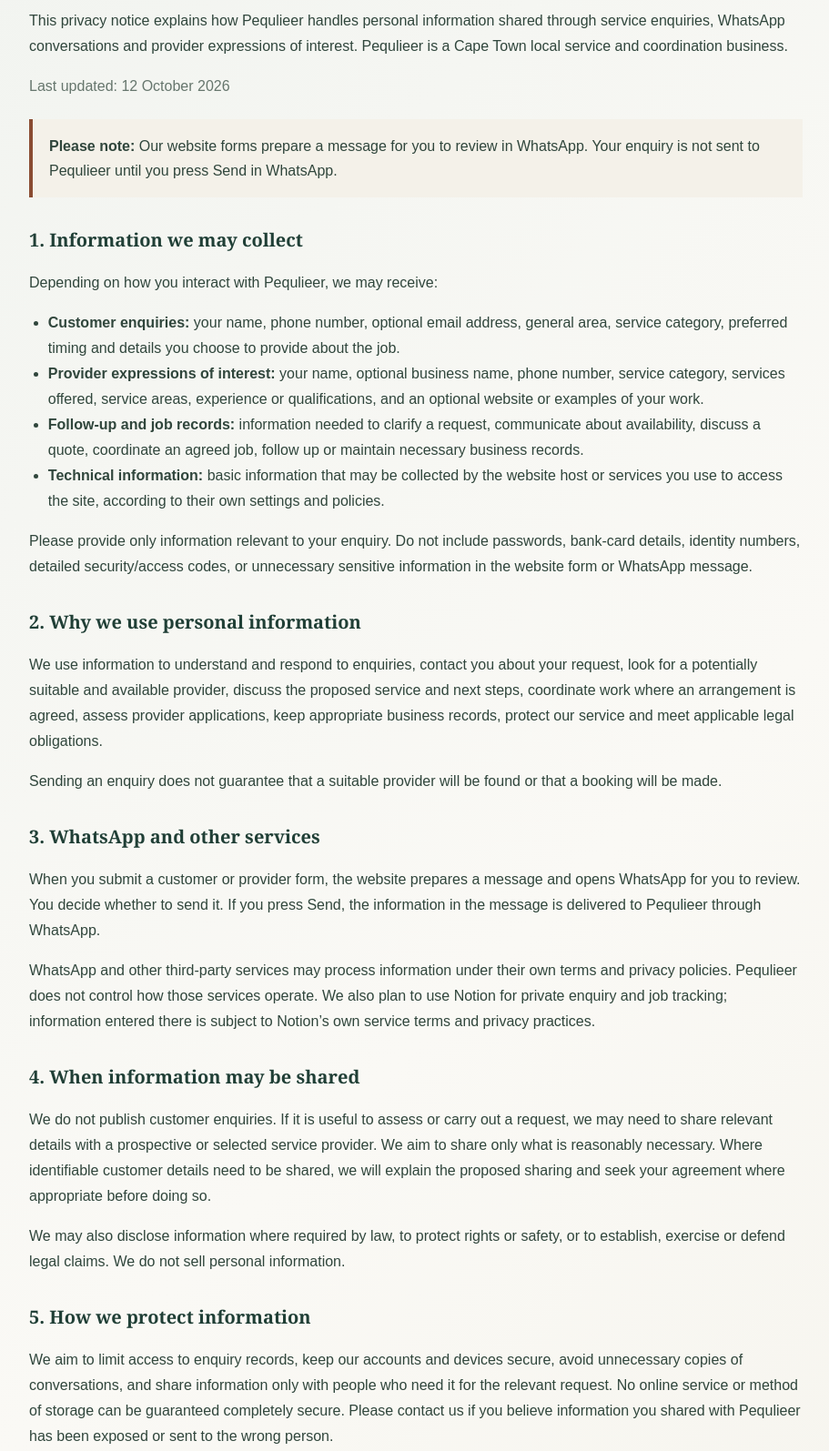
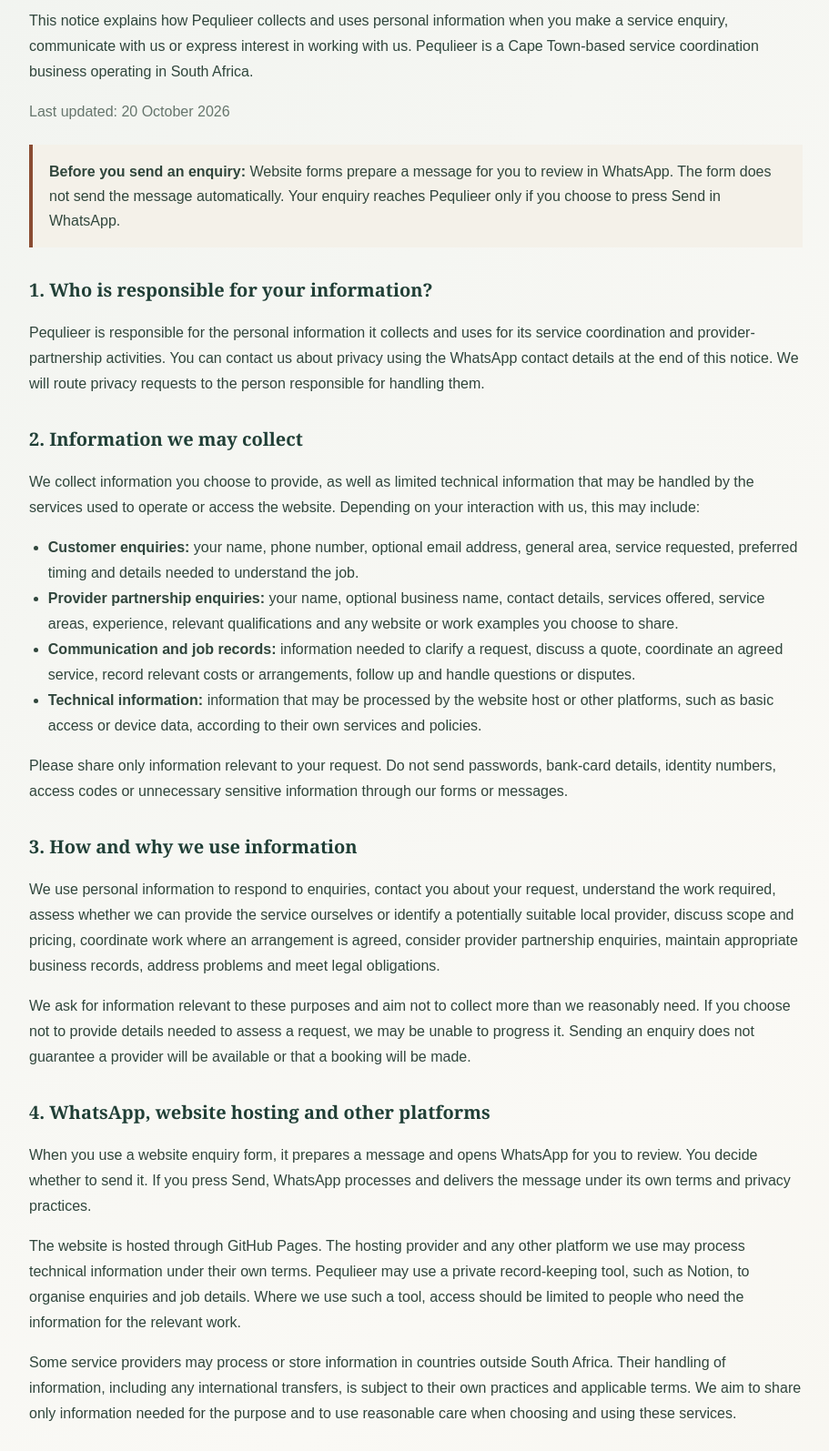
Before and after one commit to Meeieks/pequlieer, a plain HTML site: page privacy.html in a window 1280 px wide. Shown: the part 325-1920 px from the top of the page at 91% size, without its empty margins (183-1094 px from the left). Drawn offline with Linux system fonts and the light colour scheme.

Commit message:
Improve privacy notice clarity and rights

```diff
--- a/privacy.html
+++ b/privacy.html
@@ -3,13 +3,13 @@
 <head>
 <meta charset="utf-8">
 <meta name="viewport" content="width=device-width, initial-scale=1">
-<meta name="description" content="Read how Pequlieer collects, uses, stores and protects personal information when you make an enquiry or express interest in joining its service-provider network.">
+<meta name="description" content="Learn how Pequlieer handles personal information for service enquiries and provider partnerships, including how information is used, shared, stored and how to exercise your privacy rights.">
 <meta name="theme-color" content="#203f36">
 <link rel="canonical" href="https://meeieks.github.io/pequlieer/privacy.html">
 <meta property="og:type" content="website">
 <meta property="og:site_name" content="Pequlieer">
 <meta property="og:title" content="Privacy Notice | Pequlieer">
-<meta property="og:description" content="Read how Pequlieer handles personal information when you make an enquiry or express interest in joining the service-provider network.">
+<meta property="og:description" content="How Pequlieer handles personal information for service enquiries and provider partnerships.">
 <meta property="og:url" content="https://meeieks.github.io/pequlieer/privacy.html">
 <title>Privacy Notice | Pequlieer</title>
 <link rel="stylesheet" href="style.css">
@@ -29,7 +29,7 @@
 <header class="site-header">
   <div class="nav">
     <a class="brand" href="index.html" aria-label="Pequlieer home">PEQULIEER</a>
-    <nav aria-label="Main navigation"><a href="index.html#browse-services">Browse Services</a><a href="index.html#how">How It Works</a><a href="join.html">For Providers</a></nav>
+    <nav aria-label="Main navigation"><a href="index.html#browse-services">Browse Services</a><a href="digital-services.html">Digital Support</a><a href="join.html">For Providers</a></nav>
     <a class="nav-cta" href="request.html">Make an Enquiry</a>
   </div>
 </header>
@@ -39,50 +39,55 @@
       <a class="standalone-back" href="index.html">← Back to Pequlieer</a>
       <p class="eyebrow">YOUR INFORMATION</p>
       <h1>Privacy Notice</h1>
-      <p>This privacy notice explains how Pequlieer handles personal information shared through service enquiries, WhatsApp conversations and provider expressions of interest. Pequlieer is a Cape Town local service and coordination business.</p>
-      <p class="privacy-updated">Last updated: 12 October 2026</p>
-      <div class="privacy-callout"><strong>Please note:</strong> Our website forms prepare a message for you to review in WhatsApp. Your enquiry is not sent to Pequlieer until you press Send in WhatsApp.</div>
+      <p>This notice explains how Pequlieer collects and uses personal information when you make a service enquiry, communicate with us or express interest in working with us. Pequlieer is a Cape Town-based service coordination business operating in South Africa.</p>
+      <p class="privacy-updated">Last updated: 20 October 2026</p>
+      <div class="privacy-callout"><strong>Before you send an enquiry:</strong> Website forms prepare a message for you to review in WhatsApp. The form does not send the message automatically. Your enquiry reaches Pequlieer only if you choose to press Send in WhatsApp.</div>
 
-      <h2>1. Information we may collect</h2>
-      <p>Depending on how you interact with Pequlieer, we may receive:</p>
+      <h2>1. Who is responsible for your information?</h2>
+      <p>Pequlieer is responsible for the personal information it collects and uses for its service coordination and provider-partnership activities. You can contact us about privacy using the WhatsApp contact details at the end of this notice. We will route privacy requests to the person responsible for handling them.</p>
+
+      <h2>2. Information we may collect</h2>
+      <p>We collect information you choose to provide, as well as limited technical information that may be handled by the services used to operate or access the website. Depending on your interaction with us, this may include:</p>
       <ul>
-        <li><strong>Customer enquiries:</strong> your name, phone number, optional email address, general area, service category, preferred timing and details you choose to provide about the job.</li>
-        <li><strong>Provider expressions of interest:</strong> your name, optional business name, phone number, service category, services offered, service areas, experience or qualifications, and an optional website or examples of your work.</li>
-        <li><strong>Follow-up and job records:</strong> information needed to clarify a request, communicate about availability, discuss a quote, coordinate an agreed job, follow up or maintain necessary business records.</li>
-        <li><strong>Technical information:</strong> basic information that may be collected by the website host or services you use to access the site, according to their own settings and policies.</li>
+        <li><strong>Customer enquiries:</strong> your name, phone number, optional email address, general area, service requested, preferred timing and details needed to understand the job.</li>
+        <li><strong>Provider partnership enquiries:</strong> your name, optional business name, contact details, services offered, service areas, experience, relevant qualifications and any website or work examples you choose to share.</li>
+        <li><strong>Communication and job records:</strong> information needed to clarify a request, discuss a quote, coordinate an agreed service, record relevant costs or arrangements, follow up and handle questions or disputes.</li>
+        <li><strong>Technical information:</strong> information that may be processed by the website host or other platforms, such as basic access or device data, according to their own services and policies.</li>
       </ul>
-      <p>Please provide only information relevant to your enquiry. Do not include passwords, bank-card details, identity numbers, detailed security/access codes, or unnecessary sensitive information in the website form or WhatsApp message.</p>
+      <p>Please share only information relevant to your request. Do not send passwords, bank-card details, identity numbers, access codes or unnecessary sensitive information through our forms or messages.</p>
 
-      <h2>2. Why we use personal information</h2>
-      <p>We use information to understand and respond to enquiries, contact you about your request, look for a potentially suitable and available provider, discuss the proposed service and next steps, coordinate work where an arrangement is agreed, assess provider applications, keep appropriate business records, protect our service and meet applicable legal obligations.</p>
-      <p>Sending an enquiry does not guarantee that a suitable provider will be found or that a booking will be made.</p>
+      <h2>3. How and why we use information</h2>
+      <p>We use personal information to respond to enquiries, contact you about your request, understand the work required, assess whether we can provide the service ourselves or identify a potentially suitable local provider, discuss scope and pricing, coordinate work where an arrangement is agreed, consider provider partnership enquiries, maintain appropriate business records, address problems and meet legal obligations.</p>
+      <p>We ask for information relevant to these purposes and aim not to collect more than we reasonably need. If you choose not to provide details needed to assess a request, we may be unable to progress it. Sending an enquiry does not guarantee a provider will be available or that a booking will be made.</p>
 
-      <h2>3. WhatsApp and other services</h2>
-      <p>When you submit a customer or provider form, the website prepares a message and opens WhatsApp for you to review. You decide whether to send it. If you press Send, the information in the message is delivered to Pequlieer through WhatsApp.</p>
-      <p>WhatsApp and other third-party services may process information under their own terms and privacy policies. Pequlieer does not control how those services operate. We also plan to use Notion for private enquiry and job tracking; information entered there is subject to Notion’s own service terms and privacy practices.</p>
+      <h2>4. WhatsApp, website hosting and other platforms</h2>
+      <p>When you use a website enquiry form, it prepares a message and opens WhatsApp for you to review. You decide whether to send it. If you press Send, WhatsApp processes and delivers the message under its own terms and privacy practices.</p>
+      <p>The website is hosted through GitHub Pages. The hosting provider and any other platform we use may process technical information under their own terms. Pequlieer may use a private record-keeping tool, such as Notion, to organise enquiries and job details. Where we use such a tool, access should be limited to people who need the information for the relevant work.</p>
+      <p>Some service providers may process or store information in countries outside South Africa. Their handling of information, including any international transfers, is subject to their own practices and applicable terms. We aim to share only information needed for the purpose and to use reasonable care when choosing and using these services.</p>
 
-      <h2>4. When information may be shared</h2>
-      <p>We do not publish customer enquiries. If it is useful to assess or carry out a request, we may need to share relevant details with a prospective or selected service provider. We aim to share only what is reasonably necessary. Where identifiable customer details need to be shared, we will explain the proposed sharing and seek your agreement where appropriate before doing so.</p>
-      <p>We may also disclose information where required by law, to protect rights or safety, or to establish, exercise or defend legal claims. We do not sell personal information.</p>
+      <h2>5. When information may be shared</h2>
+      <p>We do not publish your enquiry or sell personal information. To assess or arrange a service, we may need to share relevant details with a prospective or selected service provider. Where we need to share information that identifies you, we will explain what is to be shared and why, and seek your agreement where appropriate before sharing it.</p>
+      <p>We may also disclose information when required or authorised by law, or where reasonably necessary to protect safety, address suspected wrongdoing, resolve a dispute or establish, exercise or defend legal claims.</p>
 
-      <h2>5. How we protect information</h2>
-      <p>We aim to limit access to enquiry records, keep our accounts and devices secure, avoid unnecessary copies of conversations, and share information only with people who need it for the relevant request. No online service or method of storage can be guaranteed completely secure. Please contact us if you believe information you shared with Pequlieer has been exposed or sent to the wrong person.</p>
+      <h2>6. How we protect information</h2>
+      <p>We take reasonable practical steps to protect personal information, including limiting access to records, securing the accounts and devices we use, and avoiding unnecessary copies or disclosures. Information may be handled by third-party platforms, and no website, messaging service or storage method can be guaranteed completely secure. If you believe information you shared with Pequlieer has been exposed or sent to the wrong person, please contact us promptly.</p>
 
-      <h2>6. How long we keep information</h2>
-      <p>We keep personal information only for as long as reasonably necessary for the purpose for which it was collected, including handling enquiries, managing agreed work, maintaining required business records, resolving disputes and meeting legal obligations. Retention needs may differ for enquiries that do not proceed and jobs that are completed. When information is no longer needed and we are not required or otherwise permitted to keep it, we will take reasonable steps to delete it or remove details that identify you.</p>
+      <h2>7. How long we keep information</h2>
+      <p>We keep information only for as long as reasonably necessary for the purpose it was collected, including responding to enquiries, managing agreed work, keeping appropriate business and financial records, resolving disputes and meeting legal obligations. The period may differ for enquiries that do not proceed and jobs that are completed. When information is no longer needed and there is no lawful reason to retain it, we will take reasonable steps to delete it or remove identifying details.</p>
 
-      <h2>7. Your choices and rights</h2>
-      <p>Subject to applicable law, you may ask us what personal information we hold about you, request correction of information that is inaccurate, raise an objection or concern about how it is used, or request deletion where appropriate. We may need to verify your identity and may need to retain some records where the law allows or requires it.</p>
+      <h2>8. Your privacy rights and requests</h2>
+      <p>Subject to applicable law, you may ask whether we hold personal information about you, request access to it, ask us to correct inaccurate or incomplete details, object to certain processing, or request deletion where appropriate. Where processing relies on your consent, you may withdraw that consent; this does not make earlier processing unlawful and may affect whether we can continue handling your request. We may ask for reasonable proof of identity before acting on a request and may retain information where the law permits or requires it.</p>
+      <p>You may also raise a concern with the <a href="https://inforegulator.org.za/" target="_blank" rel="noopener">Information Regulator of South Africa</a> if you believe your personal information has been handled unlawfully or your rights have not been respected.</p>
 
-      <h2>8. Children’s information</h2>
-      <p>Please do not send unnecessary personal information about a child. If a request involves tutoring, childcare or another service involving a child, provide only the details needed to understand the service. A parent or authorised guardian should make the enquiry where appropriate.</p>
+      <h2>9. Information about children</h2>
+      <p>Please do not send unnecessary personal information about a child. If a request involves tutoring, babysitting or another service involving a child, provide only the details needed to understand the request. A parent or authorised guardian should make the enquiry where appropriate. We will take care when handling information about children and will only process it as permitted by applicable law.</p>
 
-      <h2>9. Changes to this notice</h2>
-      <p>We may update this notice as Pequlieer’s processes or legal requirements change. The latest version will be published on this page, with the date of the latest update shown above.</p>
+      <h2>10. Changes to this notice</h2>
+      <p>We may update this notice as our services, tools or processes change, or when needed to reflect legal requirements. The latest version will be published on this page with its update date.</p>
 
-      <h2>10. Contact Pequlieer about privacy</h2>
-      <p>For privacy questions, requests about your personal information or concerns about how it has been handled, contact Pequlieer through our <a href="https://wa.me/27681226185" target="_blank" rel="noopener">WhatsApp contact</a> and say that your message concerns privacy.</p>
-      <p class="privacy-updated">Pequlieer operates in Cape Town, South Africa. This notice is intended to explain our current approach and is not a guarantee of legal compliance. We will review it as our business processes develop.</p>
+      <h2>11. Contact Pequlieer about privacy</h2>
+      <p>For a privacy question, access or correction request, deletion request or concern about how your information has been handled, contact us through <a href="https://wa.me/27681226185" target="_blank" rel="noopener">Pequlieer on WhatsApp at 068 122 6185</a> and begin your message with “Privacy request”. Please do not include identity documents or other sensitive information unless we explain a secure and necessary way to provide it.</p>
+      <p class="privacy-updated">This notice describes Pequlieer’s intended information-handling practices. It is not legal advice and does not replace reviewing our actual tools and procedures against applicable privacy requirements.</p>
       <p><a class="button primary" href="request.html">Make an Enquiry</a></p>
     </div>
   </div>
```
